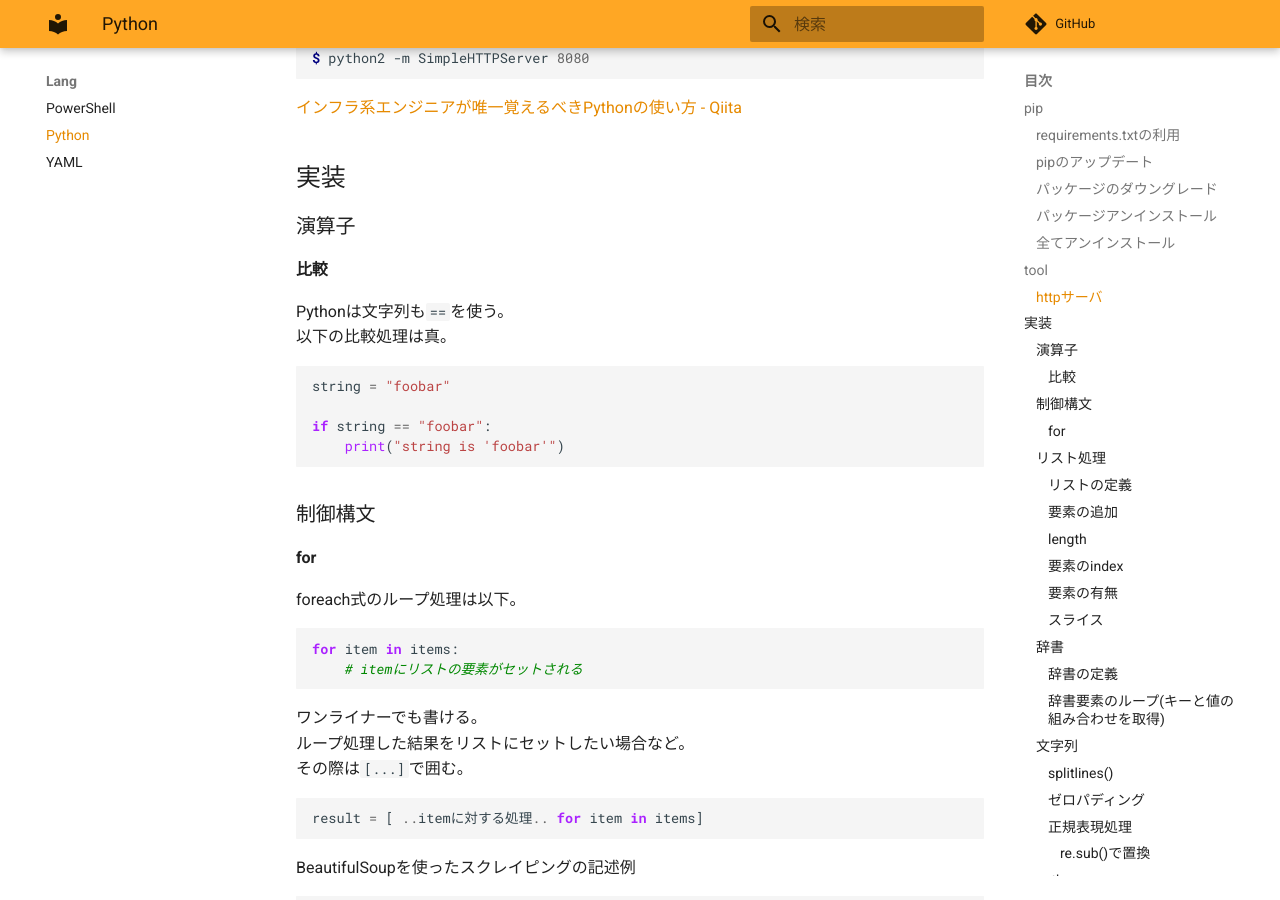
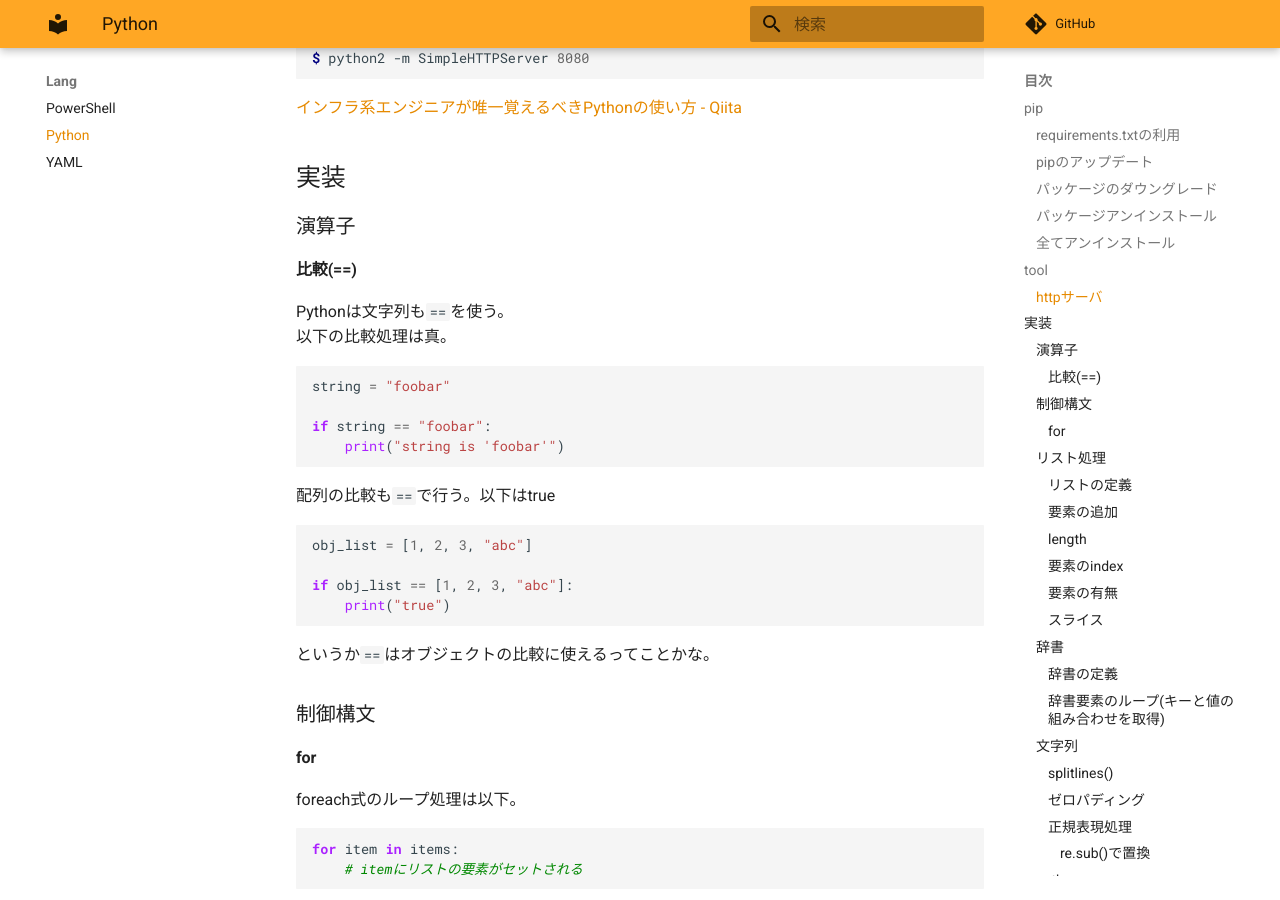
Before and after one commit to zaki-lknr/docs, an MkDocs documentation site: the page built from docs/lang/python.md, in a window 1280 px wide and 900 px high, scrolled down 1841 px. Built offline with MkDocs 1.6.1 and Material for MkDocs 9.7.7, drawn with Linux system fonts in a browser that asks for light colours; comment, search, counter and statistics services are not loaded.

Commit message:
add: lang/python: オブジェクトの比較

````diff
--- a/docs/lang/python.md
+++ b/docs/lang/python.md
@@ -91,7 +91,7 @@ $ python2 -m SimpleHTTPServer 8080
 
 ### 演算子
 
-#### 比較
+#### 比較(==)
 
 Pythonは文字列も`==`を使う。
 以下の比較処理は真。
@@ -102,6 +102,17 @@ string = "foobar"
 if string == "foobar":
     print("string is 'foobar'")
 ```
+
+配列の比較も`==`で行う。以下はtrue
+
+```python
+obj_list = [1, 2, 3, "abc"]
+
+if obj_list == [1, 2, 3, "abc"]:
+    print("true")
+```
+
+というか`==`はオブジェクトの比較に使えるってことかな。
 
 ### 制御構文
 
````
